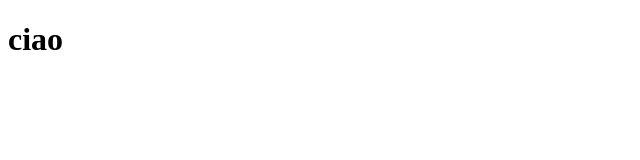
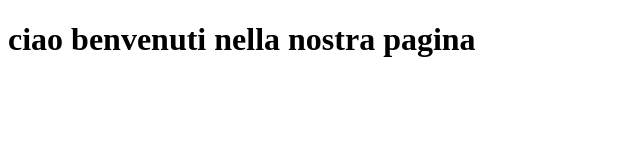
Before and after one commit to AngeloTripodi/git-bool, a plain HTML site: page file.html in a window 1280 px wide. Shown: the whole page, without its empty margins (0-640 px from the left). Drawn offline with Linux system fonts and the light colour scheme.

Commit message:
change: text

```diff
--- a/file.html
+++ b/file.html
@@ -7,6 +7,6 @@
     <title>Document</title>
 </head>
 <body>
-    <h1>ciao</h1>
+    <h1>ciao benvenuti nella nostra pagina</h1>
 </body>
 </html>
```
Also changed, not shown: index.html (+1 -0 lines).
